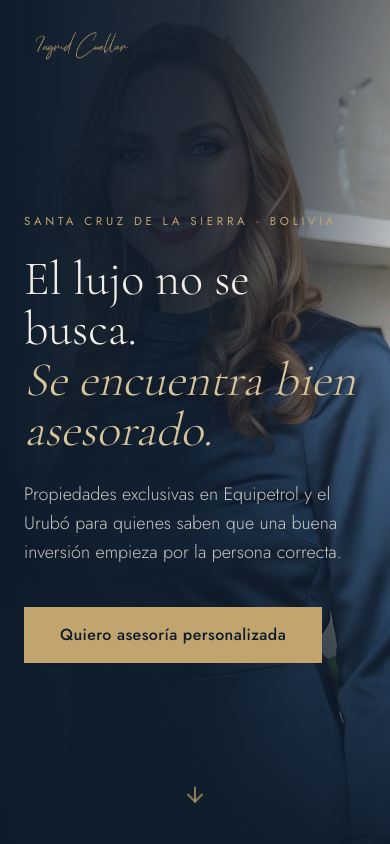
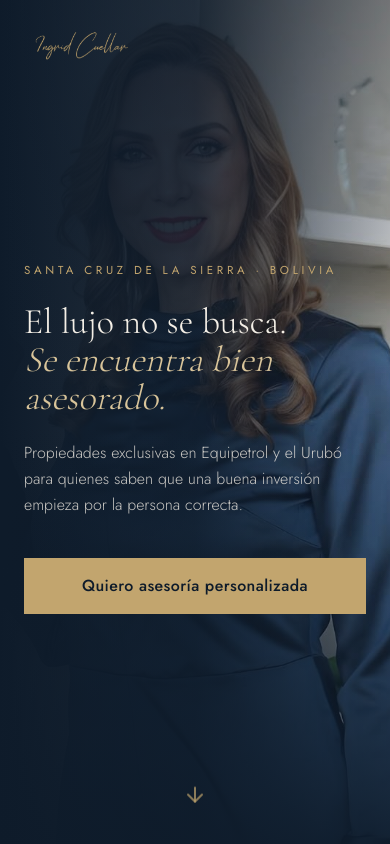
Before and after one commit to manubaldiviezo/landing-ingridcuellar, a Next.js app: page / in a window 390 px wide. Shown: the top 844 px of the page. Built offline with nearby package versions, Linux system fonts and the light colour scheme.

Commit message:
Update page.js

```diff
--- a/app/page.js
+++ b/app/page.js
@@ -136,19 +136,19 @@ export default function Page() {
           <p className="kicker text-gold mb-6 animate-fade-in">
             Santa Cruz de la Sierra · Bolivia
           </p>
-          <h1 className="font-serif text-cream text-5xl md:text-6xl lg:text-7xl font-light leading-[1.05] mb-6 animate-fade-up">
+          <h1 className="font-serif text-cream text-4xl md:text-6xl lg:text-7xl font-light leading-[1.05] mb-6 animate-fade-up">
             El lujo no se busca.
             <br />
             <span className="italic text-gold-light">Se encuentra bien asesorado.</span>
           </h1>
-          <p className="text-cream/80 text-lg md:text-xl font-light leading-relaxed max-w-xl mb-10 animate-fade-up" style={{ animationDelay: "0.15s" }}>
+          <p className="text-cream/80 text-base md:text-xl font-light leading-relaxed max-w-xl mb-10 animate-fade-up" style={{ animationDelay: "0.15s" }}>
             Propiedades exclusivas en Equipetrol y el Urubó para quienes saben
             que una buena inversión empieza por la persona correcta.
           </p>
           <div className="animate-fade-up" style={{ animationDelay: "0.3s" }}>
             <a
               href="#contacto"
-              className="inline-flex items-center gap-3 bg-gold hover:bg-gold-light text-navy font-medium px-9 py-4 tracking-wide transition-all duration-300"
+              className="inline-flex items-center w-full justify-center sm:w-auto gap-3 bg-gold hover:bg-gold-light text-navy font-medium px-9 py-4 tracking-wide transition-all duration-300"
             >
               Quiero asesoría personalizada
             </a>
```
